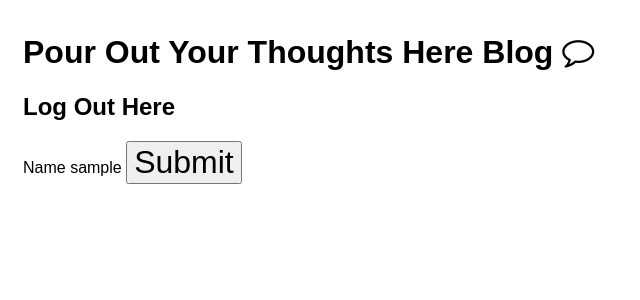
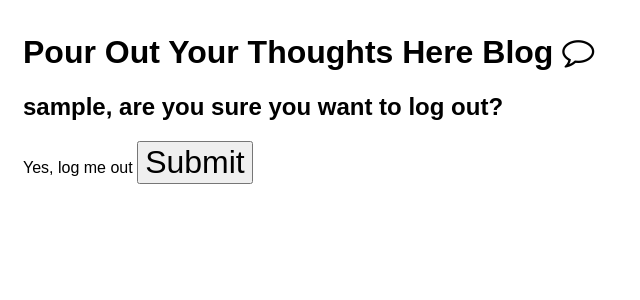
Before and after one commit to zhangtreefish/blog, a Python web app: template engineapp/templates/logout.html in a window 1280 px wide. Shown: the top 300 px of the page, without its empty margins (0-640 px from the left). Run offline with Jinja, Linux system fonts and the light colour scheme; the template is opened without the code that fills it: most values are stand-ins (such as "Sample title", 1, 10 or a date in 2020).

Commit message:
Feat: implement a verification step by converting get to post and adding a get method for logout handler

```diff
--- a/engineapp/templates/login.html
+++ b/engineapp/templates/login.html
@@ -1,6 +1,6 @@
 {% extends "base.html" %}
 {% block content %}
-<h2> Log In Here </h2>
+<h2> Log In </h2>
 <form method="POST">
 	<label>Name
 		<input type="text" name="username" value="{{username}}">
--- a/engineapp/templates/logout.html
+++ b/engineapp/templates/logout.html
@@ -1,8 +1,8 @@
 {% extends "base.html" %}
 {% block content %}
-<h2> Log Out Here </h2>
+<h2> {{username}}, are you sure you want to log out? </h2>
 <form method="POST">
-	<span>Name {{username}}</span>
+	<span>Yes, log me out</span>
 	<input type="submit">
 </form>
 {% endblock %}
```
Also changed, not shown: engineapp/main.py (+10 -3 lines).
